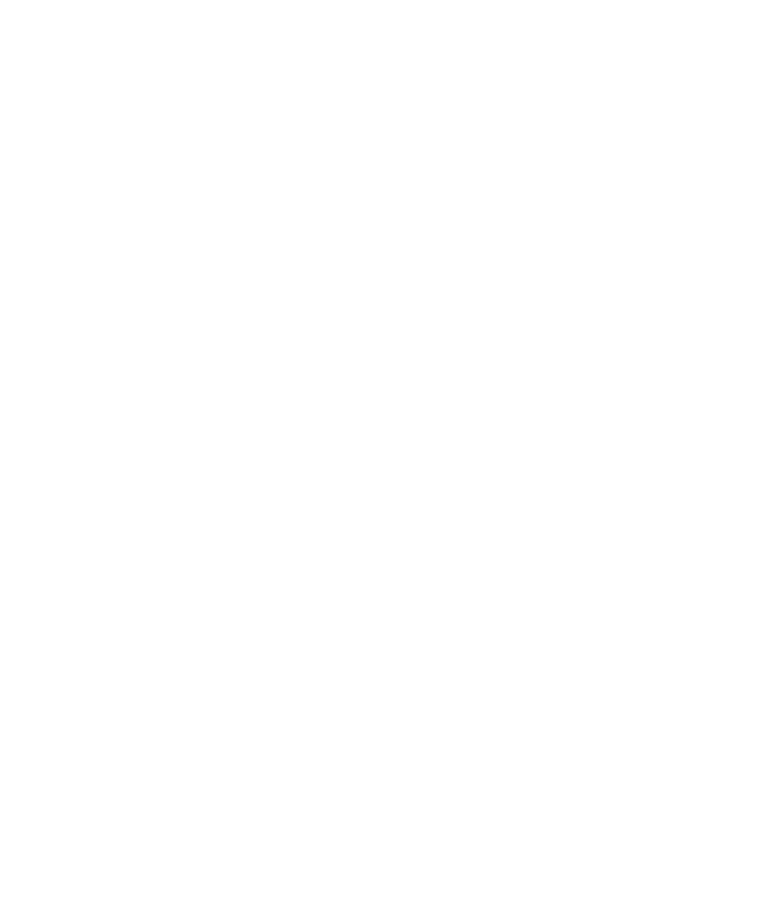
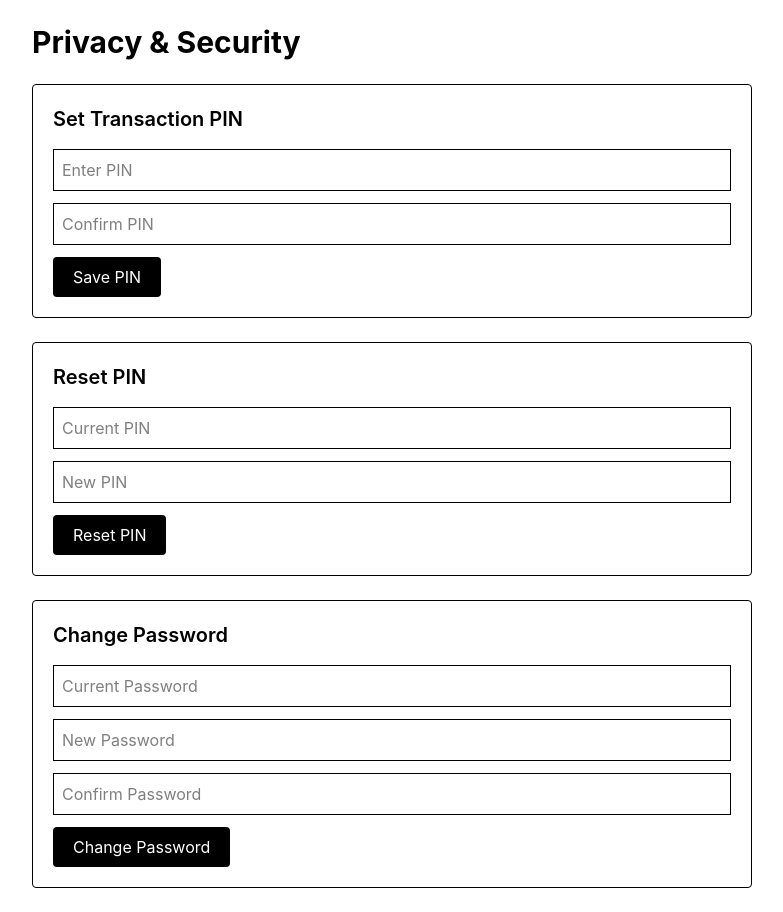
Before and after one commit to DanielApple05/Banking, a React (Vite) app in the folder frontend/: page /security-and-privacy in a window 1280 px wide. Before the commit this address had no page. Shown: the whole page, without its empty margins (248-1031 px from the left). Before the commit the page ends 800 px from the top, so only its background shows below. Built offline with nearby package versions, Linux system fonts and the light colour scheme.

Commit message:
feat: add Security and Privacy page with PIN and password management functionality

```diff
--- a/frontend/src/App.jsx
+++ b/frontend/src/App.jsx
@@ -12,6 +12,7 @@
 import ProtectedRoute from './assets/components/protectedRoute';
 import AdminDashboard from './assets/pages/admin';
 import Profile from './assets/pages/profile';
+import SecurityAndPrivacy from './assets/pages/security-and-privacy';
 
 function App() {
   return (
@@ -30,6 +31,7 @@
         <Route path="/transactions" element={<Transactions />} />
         <Route path="/notifications" element={<Notifications />} />
         <Route path="/profile" element={<Profile />} />
+        <Route path="/security-and-privacy" element={<SecurityAndPrivacy />} />
         <Route />
       </Routes>
     </>
--- a/frontend/src/assets/pages/profile.jsx
+++ b/frontend/src/assets/pages/profile.jsx
@@ -55,7 +55,7 @@
       items: [
         { label: "Personal Information", icon: <User className="w-4 h-4 text-blue-500" />, bg: "bg-blue-50", path: null },
         { label: "Notifications", icon: <Bell className="w-4 h-4 text-purple-500" />, bg: "bg-purple-50", path: "/notifications" },
-        { label: "Security & Password", icon: <Lock className="w-4 h-4 text-orange-500" />, bg: "bg-orange-50", path: null },
+        { label: "Security & Password", icon: <Lock className="w-4 h-4 text-orange-500" />, bg: "bg-orange-50", path: "/security-and-privacy" },
       ],
     },
     {
--- /dev/null
+++ b/frontend/src/assets/pages/security-and-privacy.jsx
@@ -0,0 +1,277 @@
+import { useState } from "react";
+
+const SecurityAndPrivacy = () => {
+  const [setPinData, setSetPinData] = useState({
+    pin: "",
+    confirmPin: "",
+  });
+
+  const [resetPinData, setResetPinData] = useState({
+    oldPin: "",
+    newPin: "",
+  });
+
+  const [passwordData, setPasswordData] = useState({
+    currentPassword: "",
+    newPassword: "",
+    confirmPassword: "",
+  });
+
+  const [message, setMessage] = useState("");
+  const [loading, setLoading] = useState(false);
+
+  const token = localStorage.getItem("token");
+
+  const config = {
+    headers: {
+      Authorization: `Bearer ${token}`,
+    },
+  };
+
+  // SET PIN
+  const handleSetPin = async (e) => {
+    e.preventDefault();
+
+    if (setPinData.pin !== setPinData.confirmPin) {
+      return setMessage("PINs do not match");
+    }
+
+    try {
+      setLoading(true);
+
+      const res = await API.post(
+        "/security/set-pin",
+        {
+          pin: setPinData.pin,
+        },
+        config
+      );
+
+      setMessage(res.data.message);
+    } catch (err) {
+      setMessage(
+        err.response?.data?.message || "Unable to set PIN"
+      );
+    } finally {
+      setLoading(false);
+    }
+  };
+
+  // RESET PIN
+  const handleResetPin = async (e) => {
+    e.preventDefault();
+
+    try {
+      setLoading(true);
+
+      const res = await API.put(
+        "/security/reset-pin",
+        resetPinData,
+        config
+      );
+
+      setMessage(res.data.message);
+    } catch (err) {
+      setMessage(
+        err.response?.data?.message || "Unable to reset PIN"
+      );
+    } finally {
+      setLoading(false);
+    }
+  };
+
+  // CHANGE PASSWORD
+  const handleChangePassword = async (e) => {
+    e.preventDefault();
+
+    if (
+      passwordData.newPassword !==
+      passwordData.confirmPassword
+    ) {
+      return setMessage("Passwords do not match");
+    }
+
+    try {
+      setLoading(true);
+
+      const res = await API.put(
+        "/security/change-password",
+        {
+          currentPassword:
+            passwordData.currentPassword,
+          newPassword:
+            passwordData.newPassword,
+        },
+        config
+      );
+
+      setMessage(res.data.message);
+    } catch (err) {
+      setMessage(
+        err.response?.data?.message ||
+        "Unable to change password"
+      );
+    } finally {
+      setLoading(false);
+    }
+  };
+
+  return (
+    <div className="max-w-3xl mx-auto p-6">
+
+      <h1 className="text-3xl font-bold mb-6">
+        Privacy & Security
+      </h1>
+
+      {message && (
+        <div className="bg-gray-100 p-3 rounded mb-4">
+          {message}
+        </div>
+      )}
+
+      {/* SET PIN */}
+
+      <div className="border rounded p-5 mb-6">
+        <h2 className="text-xl font-semibold mb-4">
+          Set Transaction PIN
+        </h2>
+
+        <form onSubmit={handleSetPin}>
+          <input
+            type="password"
+            maxLength="4"
+            placeholder="Enter PIN"
+            className="w-full border p-2 mb-3"
+            onChange={(e) =>
+              setSetPinData({
+                ...setPinData,
+                pin: e.target.value,
+              })
+            }
+          />
+
+          <input
+            type="password"
+            maxLength="4"
+            placeholder="Confirm PIN"
+            className="w-full border p-2 mb-3"
+            onChange={(e) =>
+              setSetPinData({
+                ...setPinData,
+                confirmPin: e.target.value,
+              })
+            }
+          />
+
+          <button
+            disabled={loading}
+            className="bg-black text-white px-5 py-2 rounded"
+          >
+            Save PIN
+          </button>
+        </form>
+      </div>
+
+      {/* RESET PIN */}
+
+      <div className="border rounded p-5 mb-6">
+        <h2 className="text-xl font-semibold mb-4">
+          Reset PIN
+        </h2>
+
+        <form onSubmit={handleResetPin}>
+          <input
+            type="password"
+            maxLength="4"
+            placeholder="Current PIN"
+            className="w-full border p-2 mb-3"
+            onChange={(e) =>
+              setResetPinData({
+                ...resetPinData,
+                oldPin: e.target.value,
+              })
+            }
+          />
+
+          <input
+            type="password"
+            maxLength="4"
+            placeholder="New PIN"
+            className="w-full border p-2 mb-3"
+            onChange={(e) =>
+              setResetPinData({
+                ...resetPinData,
+                newPin: e.target.value,
+              })
+            }
+          />
+
+          <button
+            disabled={loading}
+            className="bg-black text-white px-5 py-2 rounded"
+          >
+            Reset PIN
+          </button>
+        </form>
+      </div>
+
+      {/* CHANGE PASSWORD */}
+
+      <div className="border rounded p-5">
+        <h2 className="text-xl font-semibold mb-4">
+          Change Password
+        </h2>
+
+        <form onSubmit={handleChangePassword}>
+          <input
+            type="password"
+            placeholder="Current Password"
+            className="w-full border p-2 mb-3"
+            onChange={(e) =>
+              setPasswordData({
+                ...passwordData,
+                currentPassword:
+                  e.target.value,
+              })
+            }
+          />
+
+          <input
+            type="password"
+            placeholder="New Password"
+            className="w-full border p-2 mb-3"
+            onChange={(e) =>
+              setPasswordData({
+                ...passwordData,
+                newPassword:
+                  e.target.value,
+              })
+            }
+          />
+
+          <input
+            type="password"
+            placeholder="Confirm Password"
+            className="w-full border p-2 mb-3"
+            onChange={(e) =>
+              setPasswordData({
+                ...passwordData,
+                confirmPassword:
+                  e.target.value,
+              })
+            }
+          />
+
+          <button
+            disabled={loading}
+            className="bg-black text-white px-5 py-2 rounded"
+          >
+            Change Password
+          </button>
+        </form>
+      </div>
+    </div>
+  );
+}
+
+export default SecurityAndPrivacy;
```
